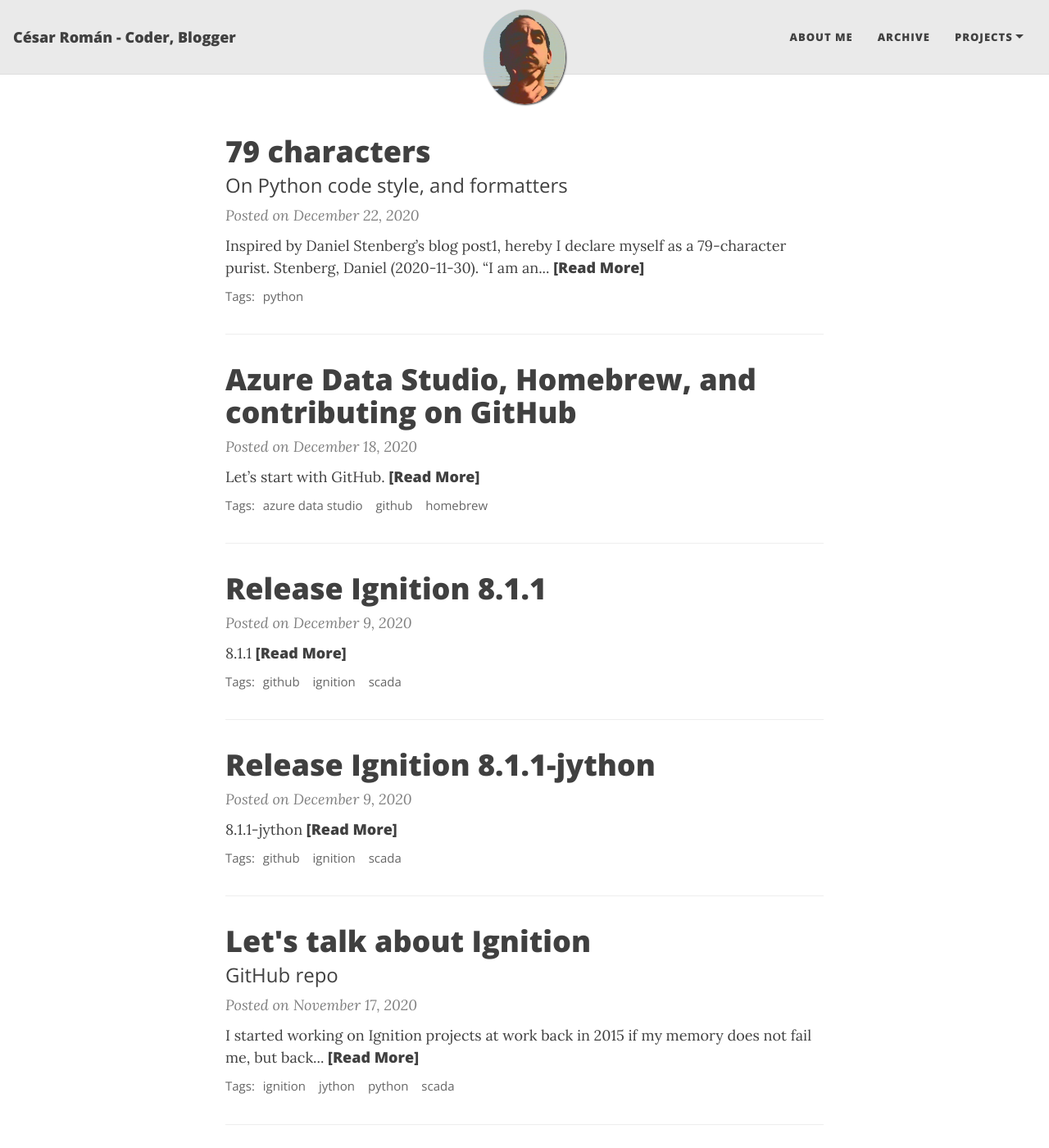
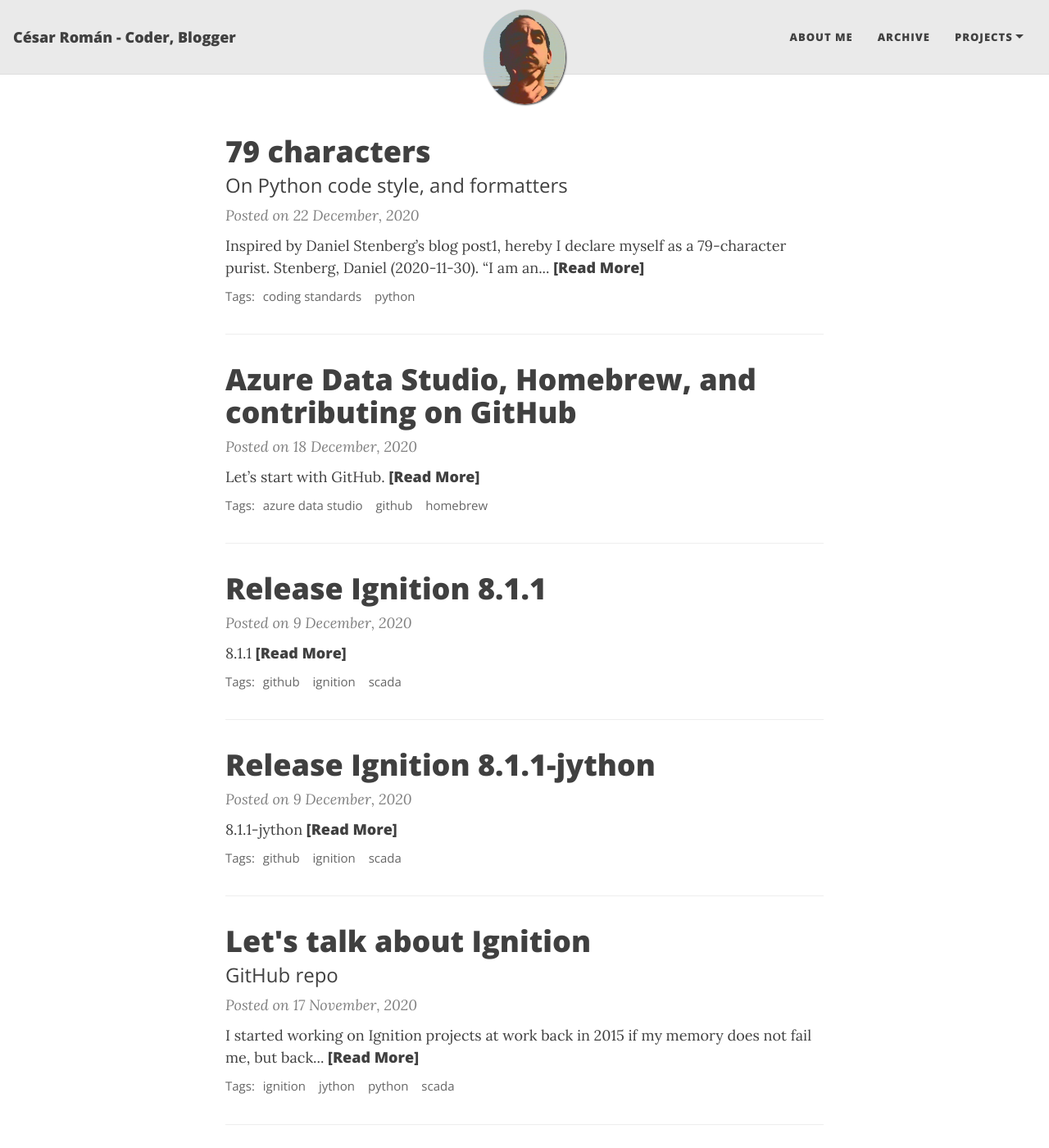
Before and after one commit to cesarcoatl/cesarcoatl.github.io, a Jekyll site: the page built from index.html, in a window 1280 px wide and 1400 px high. Shown: the whole window at 82% size. Built offline with Jekyll 4.4.1, drawn with Linux system fonts in a browser that asks for light colours; nearby versions of some CDN libraries; the list of posts is cut into pages by our own code; some of the changed text lies outside the part shown.

```diff
--- a/_config.yml
+++ b/_config.yml
@@ -165,7 +165,7 @@ disqus: "thecesrom-dev"
 # --- Misc --- #
 
 # Ruby Date Format to show dates of posts
-date_format: "%B %-d, %Y"
+date_format: "%-d %B, %Y"
 
 # Facebook App ID
 #fb_app_id: ""
--- a/_posts/2020-12-22-79-characters.md
+++ b/_posts/2020-12-22-79-characters.md
@@ -3,6 +3,7 @@ layout: post
 title: 79 characters
 subtitle: On Python code style, and formatters
 tags:
+- coding standards
 - python
 date: 2020-12-22 14:37 -0800
 ---
```
